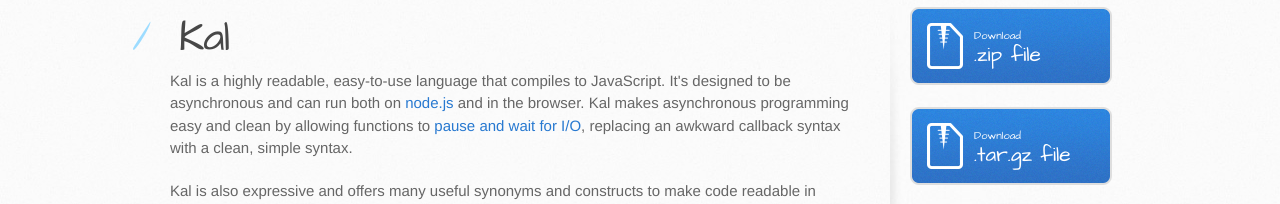
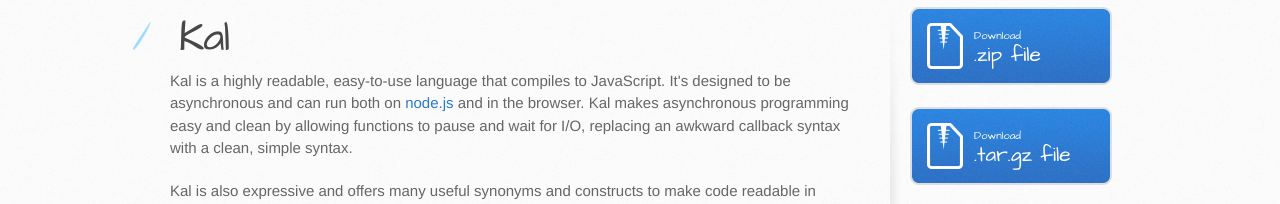
Before and after one commit to rzimmerman/kal, a plain HTML site: page index.html in a window 1280 px wide. Shown: the part 259-463 px from the top of the page. Drawn offline with Linux system fonts and the light colour scheme.

Commit message:
Update index.html

```diff
--- a/index.html
+++ b/index.html
@@ -31,7 +31,7 @@
           <h1>
 <a name="kal" class="anchor" href="#kal"><span class="octicon octicon-link"></span></a>Kal</h1>
 
-<p>Kal is a highly readable, easy-to-use language that compiles to JavaScript. It's designed to be asynchronous and can run both on <a href="http://nodejs.org/">node.js</a> and in the browser. Kal makes asynchronous programming easy and clean by allowing functions to <a href="#asynchronous-wait-for">pause and wait for I/O</a>, replacing an awkward callback syntax with a clean, simple syntax.</p>
+<p>Kal is a highly readable, easy-to-use language that compiles to JavaScript. It's designed to be asynchronous and can run both on <a href="http://nodejs.org/">node.js</a> and in the browser. Kal makes asynchronous programming easy and clean by allowing functions to pause and wait for I/O, replacing an awkward callback syntax with a clean, simple syntax.</p>
 
 <p>Kal is also <em>expressive</em> and offers many useful synonyms and constructs to make code readable in almost plain English.</p>
 
```
